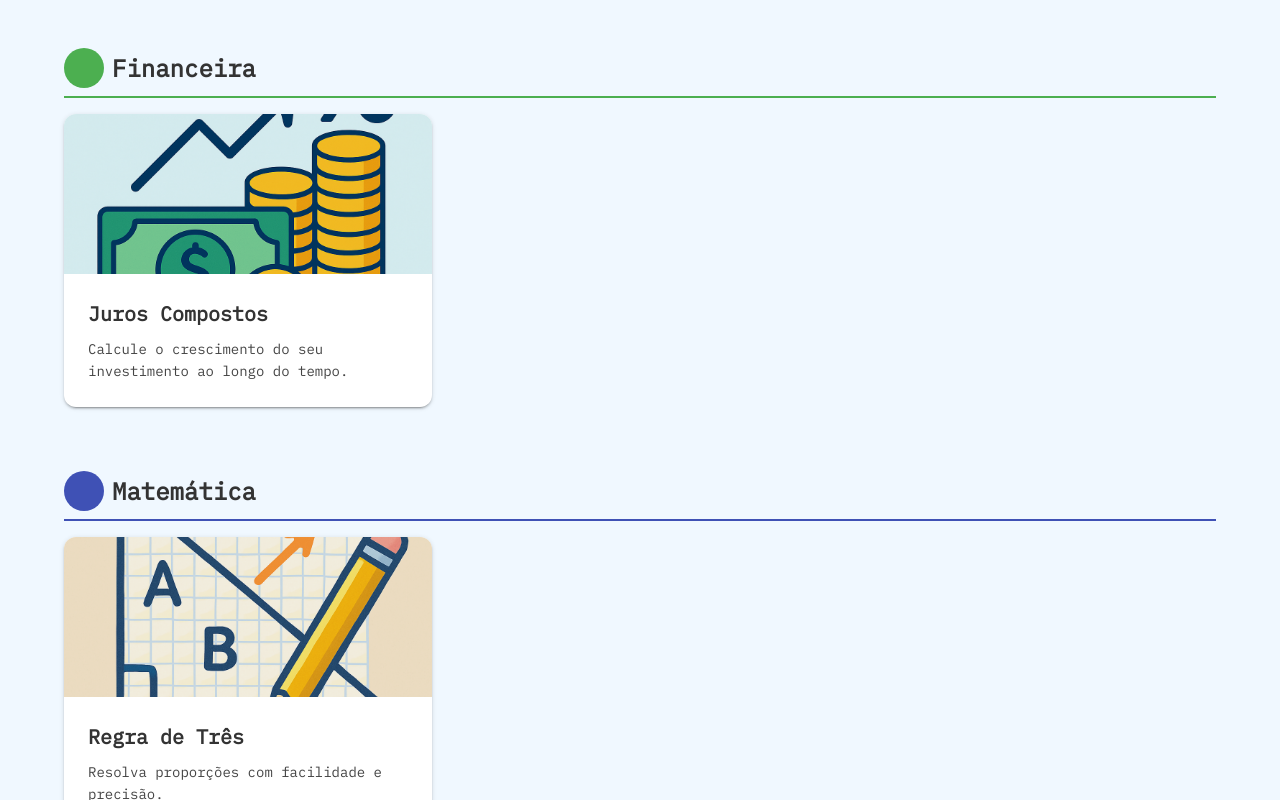
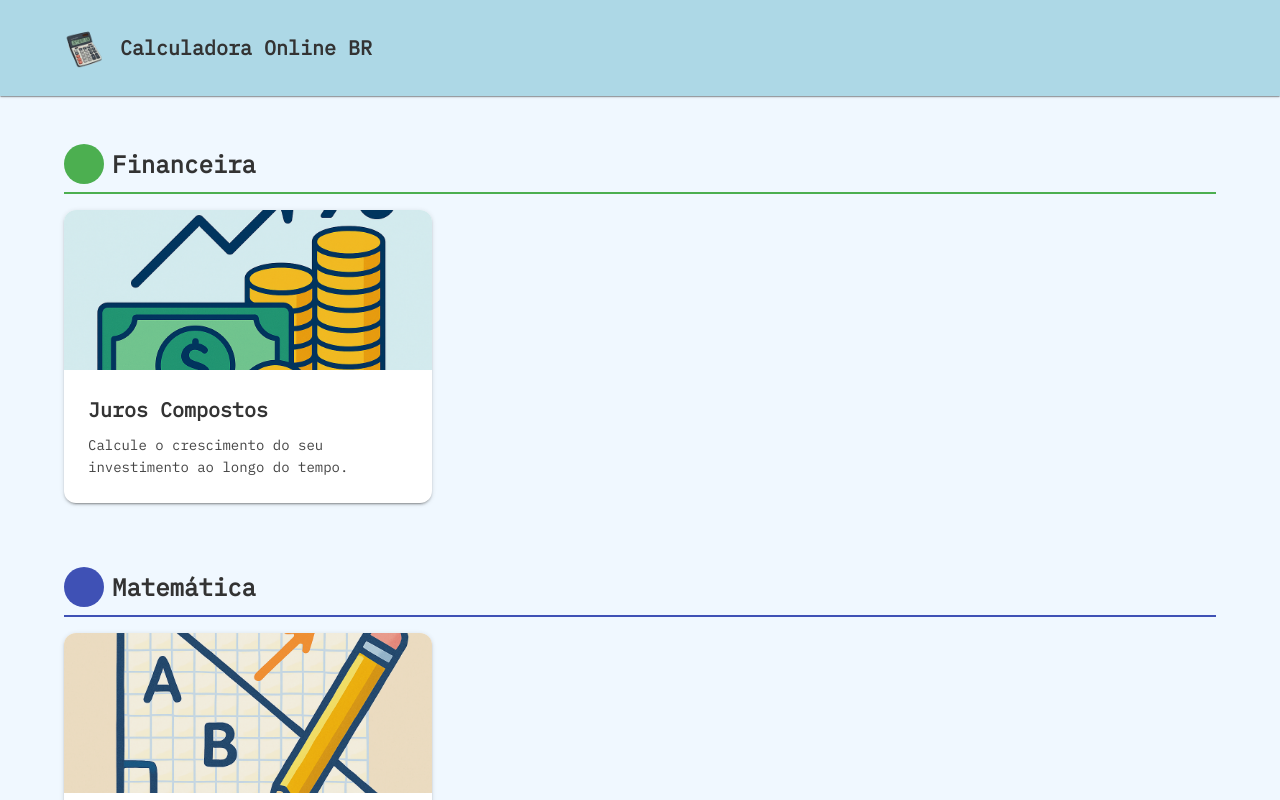
Before and after one commit to heridepaula/calculadoraonlinebr, a Next.js app: page / in a window 1280 px wide. Shown: the top 800 px of the page. Built offline with nearby package versions, Linux system fonts and the light colour scheme; some icons are missing.

Commit message:
adiciona AppBar

```diff
--- a/app/layout.tsx
+++ b/app/layout.tsx
@@ -3,6 +3,7 @@ import { ThemeProvider } from "@mui/material/styles";
 import CssBaseline from "@mui/material/CssBaseline";
 import theme from "./theme";
 import { Metadata } from "next";
+import AppBar from "../components/AppBar";
 import Footer from "../components/Footer";
 
 export const metadata: Metadata = {
@@ -72,6 +73,7 @@ export default function RootLayout({ children }: RootLayoutProps) {
               minHeight: "100vh",
             }}
           >
+            <AppBar />
             <div style={{ flexGrow: 1 }}>{children}</div>
             <Footer />
           </main>
--- /dev/null
+++ b/components/AppBar.tsx
@@ -0,0 +1,69 @@
+"use client";
+
+import {
+  AppBar,
+  Toolbar,
+  Container,
+  Typography,
+  Link as MuiLink,
+} from "@mui/material";
+import Link from "next/link";
+import Image from "next/image";
+
+interface HeaderProps {
+  reduced?: boolean;
+}
+
+export default function Header({ reduced }: HeaderProps) {
+
+  return (
+    <AppBar
+      position="sticky"
+      color="primary"
+      elevation={1}
+      sx={{
+        py: reduced ? 1 : 2,
+      }}
+    >
+      <Container maxWidth="lg">
+        <Toolbar
+          disableGutters
+          sx={{
+            justifyContent: "space-between",
+            alignItems: "center",
+          }}
+        >
+          <Link href="/" passHref legacyBehavior>
+            <MuiLink
+              underline="none"
+              color="inherit"
+              aria-label="Ir para a página inicial"
+              sx={{
+                display: "flex",
+                alignItems: "center",
+              }}
+            >
+              <Image
+                src="/images/logo-header.png"
+                alt="Logo Calculadora Online BR"
+                width={40}
+                height={40}
+                style={{ objectFit: "contain" }}
+              />
+              <Typography
+                variant="h6"
+                sx={{
+                  fontWeight: 700,
+                  ml: 2,
+                  display: "inline-block",
+                }}
+              >
+                Calculadora Online BR
+              </Typography>
+            </MuiLink>
+          </Link>
+        </Toolbar>
+      </Container>
+    </AppBar>
+  );
+}
```
Also changed, not shown: public/images/favicon-16x16.png, public/images/logo-header.png (added).
